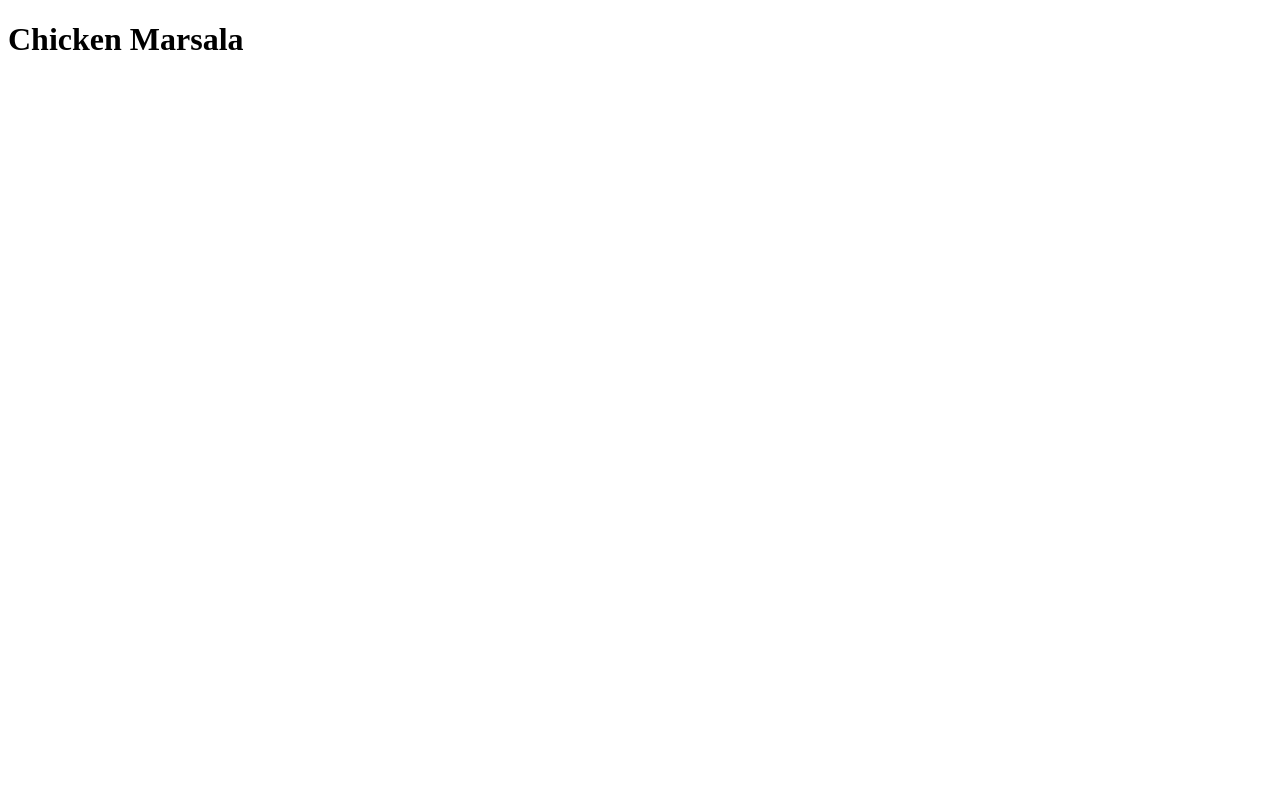
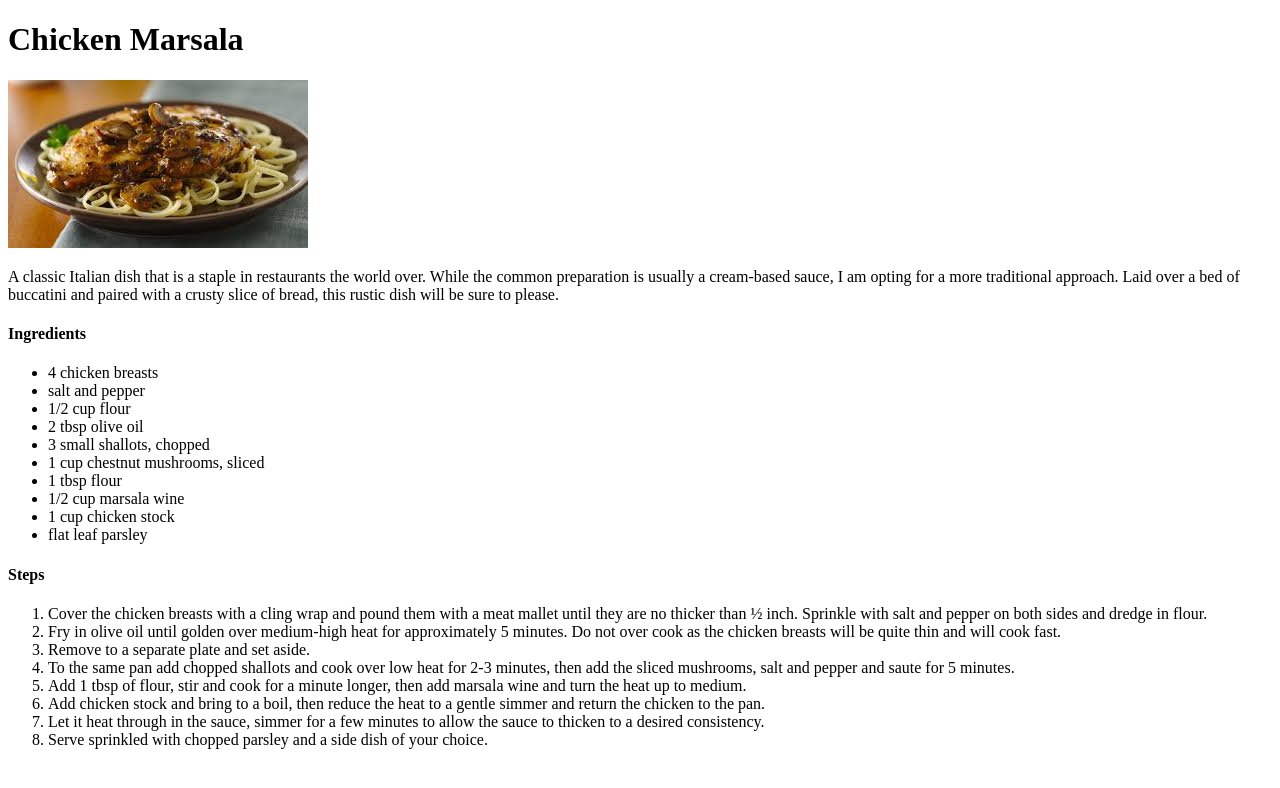
Before and after one commit to weeman2470/odin-recipes, a plain HTML site: page recipes/marsala.html in a window 1280 px wide. Drawn offline with Linux system fonts and the light colour scheme.

Commit message:
Updated recipes

```diff
--- a/recipes/marsala.html
+++ b/recipes/marsala.html
@@ -1,5 +1,6 @@
 <!DOCTYPE html>
 <html lang="en">
+
 <head>
     <meta charset="utf-8">
     <title>Chicken Marsala</title>
@@ -7,5 +8,38 @@
 
 <body>
     <h1>Chicken Marsala</h1>
+
+    <img src="../img/marsala.jpeg" alt="A plate of chicken marsala over pasta">
+
+    <p>A classic Italian dish that is a staple in restaurants the world over. While the common preparation is usually a cream-based
+        sauce, I am opting for a more traditional approach. Laid over a bed of buccatini and paired with a crusty slice
+        of bread, this rustic dish will be sure to please.</p>
+
+        <h4>Ingredients</h4>
+        <ul>
+            <li>4 chicken breasts</li>
+            <li>salt and pepper</li>
+            <li>1/2 cup flour</li>
+            <li>2 tbsp olive oil</li>
+            <li>3 small shallots, chopped</li>
+            <li>1 cup chestnut mushrooms, sliced</li>
+            <li>1 tbsp flour</li>
+            <li>1/2 cup marsala wine</li>
+            <li>1 cup chicken stock</li>
+            <li>flat leaf parsley</li>
+        </ul>
+
+        <h4>Steps</h4>
+        <ol>
+            <li>Cover the chicken breasts with a cling wrap and pound them with a meat mallet until they are no thicker than ½ inch. Sprinkle with salt and pepper on both sides and dredge in flour.</li>
+            <li>Fry in olive oil until golden over medium-high heat for approximately 5 minutes. Do not over cook as the chicken breasts will be quite thin and will cook fast.</li>
+            <li>Remove to a separate plate and set aside.</li>
+            <li>To the same pan add chopped shallots and cook over low heat for 2-3 minutes, then add the sliced mushrooms, salt and pepper and saute for 5 minutes.</li>
+            <li>Add 1 tbsp of flour, stir and cook for a minute longer, then add marsala wine and turn the heat up to medium.</li>
+            <li>Add chicken stock and bring to a boil, then reduce the heat to a gentle simmer and return the chicken to the pan.</li>
+            <li>Let it heat through in the sauce, simmer for a few minutes to allow the sauce to thicken to a desired consistency.</li>
+            <li>Serve sprinkled with chopped parsley and a side dish of your choice.</li>
+        </ol>
 </body>
+
 </html>
```
Also changed, not shown: recipes/rstbsprts.html (+12 -0 lines). Lines whose indentation alone changed are shown as unchanged.
